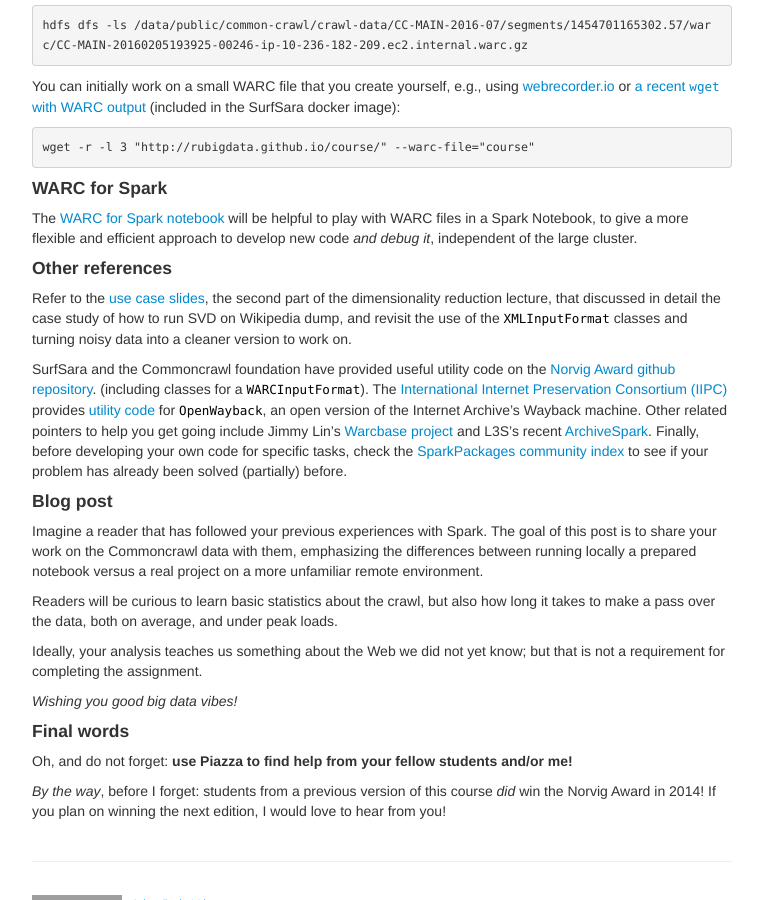
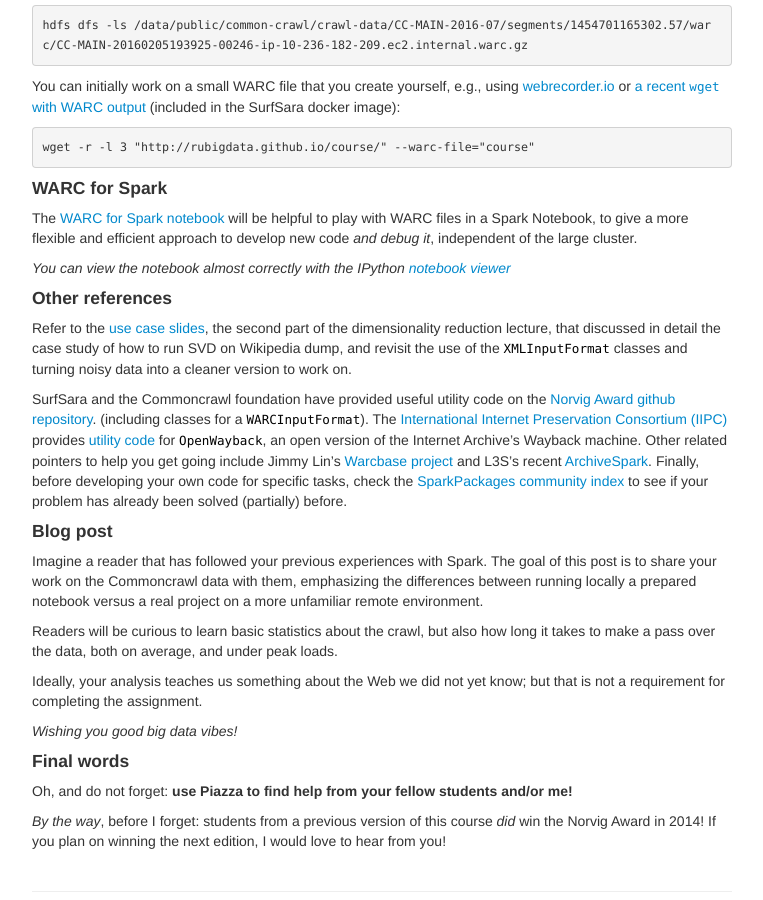
Before and after one commit to Thelukepet/course, a Jekyll site: the page built from assignments/A4-commoncrawl.md, in a window 1280 px wide and 900 px high, scrolled down 2289 px. Shown: the whole window, without its empty margins (258-1021 px from the left). Built offline with Jekyll 4.4.1, drawn with Linux system fonts in a browser that asks for light colours; grey boxes are pictures that could not be loaded.

Commit message:
minor addition

```diff
--- a/assignments/A4-commoncrawl.md
+++ b/assignments/A4-commoncrawl.md
@@ -140,6 +140,8 @@
 WARC files in a Spark Notebook, to give a more flexible and efficient approach to
 develop new code _and debug it_, independent of the large cluster.
 
+_You can view the notebook almost correctly with the IPython
+[notebook viewer](http://nbviewer.jupyter.org/url/rubigdata.github.io/course/assignments/BigData-WARC-for-Spark.snb)_
 
 #### Other references
 
```
